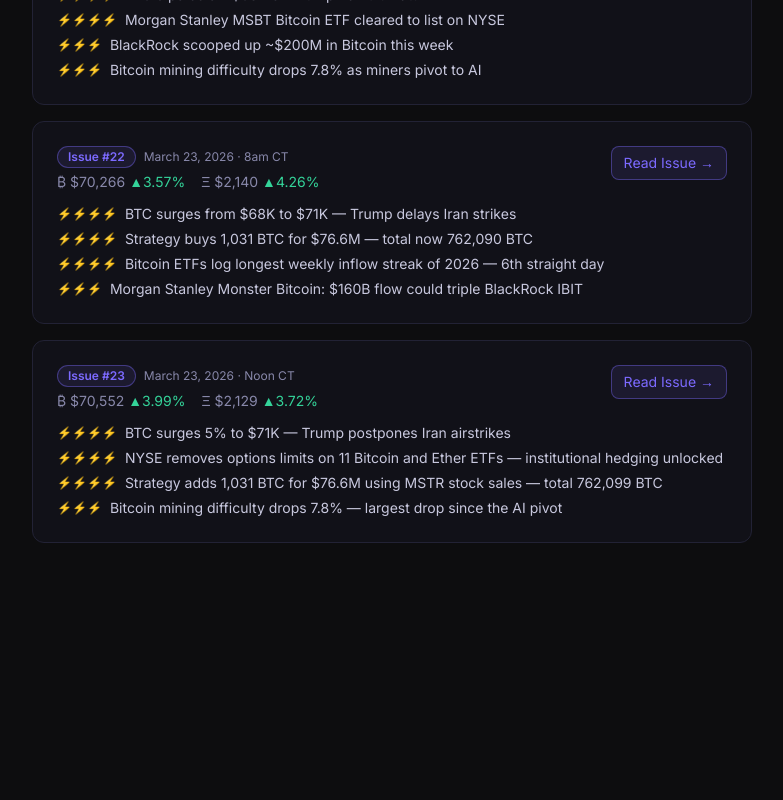
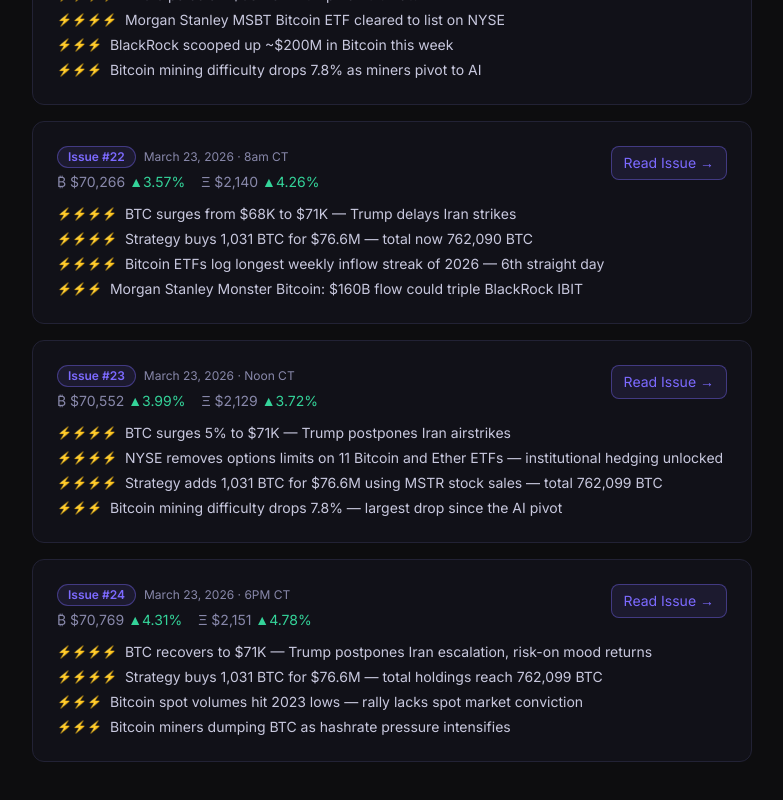
Before and after one commit to Mind-Dragon/zackor-signals, a Next.js app: page /issues in a window 1280 px wide. Shown: the part 5658-6458 px from the top of the page, without its empty margins (248-1031 px from the left). Before the commit the page ends 6249 px from the top, so only its background shows below. Built offline with nearby package versions, Linux system fonts and the light colour scheme.

Commit message:
Add Issue #24: BTC/ETH Briefing March 23, 2026 6PM CT

```diff
--- a/app/data/issues.ts
+++ b/app/data/issues.ts
@@ -28,6 +28,32 @@
 }
 
 export const ISSUES: Issue[] = [
+  {
+    id: '2026-03-23-6pm',
+    issueNumber: 24,
+    date: 'March 23, 2026',
+    time: '6PM CT',
+    btcPrice: '$70,769',
+    btcChange: '4.31%',
+    btcUp: true,
+    ethPrice: '$2,151',
+    ethChange: '4.78%',
+    ethUp: true,
+    sections: [
+      { icon: '₿', title: 'Bitcoin', signals: [
+    { rating: 4, headline: 'BTC recovers to $71K — Trump postpones Iran escalation, risk-on mood returns', detail: 'Bitcoin climbed back above $71,000 by 6pm CT as Trump delayed planned strikes against Iranian infrastructure, reversing the weekend\'s risk-off pressure. Macro-driven move: BTC fell below $68K on Friday on Trump\'s \'final warning\' before surging ~4% today. Reddit r/Bitcoin: \'Under $70K Is Such An Amazing Opportunity\' (score: 348). The Iran geo-risk premium appears to be fading with each postponement.' },
+    { rating: 4, headline: 'Strategy buys 1,031 BTC for $76.6M — total holdings reach 762,099 BTC', detail: 'Michael Saylor\'s Strategy renewed its $42B BTC acquisition plan and disclosed purchasing 1,031 BTC for $76.6M via common stock sales. Total holdings now 762,099 BTC. Notably, the pace has slowed from record weeks earlier in Q1 — Strategy bought $2B+ in a single week at peak. H100 Group simultaneously signed an LOI to acquire Europe\'s largest bitcoin treasury at 3,500 BTC.' },
+    { rating: 3, headline: 'Bitcoin spot volumes hit 2023 lows — rally lacks spot market conviction', detail: 'Despite the price recovery, Bitcoin spot trading volume dropped to levels not seen since 2023, per CoinTelegraph. Analysts flagging the disconnect: derivative open interest is healthy but spot buying isn\'t confirming the move. BlackRock registered outflows from both its BTC and ETH products to start the week — a mixed institutional signal.' },
+    { rating: 3, headline: 'Bitcoin miners dumping BTC as hashrate pressure intensifies', detail: 'Bitcoin miners are offloading BTC inventory, per TechBullion. AI competition for cheap power continues to squeeze mining economics. The combination of lower miner revenue and hashrate pressure historically signals short-term supply headwinds — though lower difficulty (down 7.8% last adjustment) eventually becomes a tailwind.' },
+    { rating: 2, headline: 'Wall Street analyst targets $500K Bitcoin on institutional adoption curve', detail: 'A Motley Fool-covered Wall Street analyst laid out the case for $500K BTC, citing the institutional absorption rate via spot ETFs (600+ institutions) and Strategy-style corporate treasury adoption. Long-horizon forecast, not short-term — included as sentiment context.' }
+      ] },
+      { icon: 'Ξ', title: 'Ethereum', signals: [
+    { rating: 4, headline: 'Hacker mints $80M in fake stablecoins and swaps for ETH — DeFi exploit confirmed', detail: 'A significant DeFi exploit was confirmed: a hacker minted approximately $80M in counterfeit stablecoins and converted them to ETH via on-chain swaps. Reddit r/CryptoCurrency post reached score 314. Exact protocol not specified in initial reports — exploit mechanism under investigation. ETH price impact absorbed within hours, consistent with market resilience at $2,150+ levels.' },
+    { rating: 3, headline: 'BitMine accumulates 4.66M ETH — institutional thesis strengthening', detail: 'BitMine\'s ETH holdings reached 4.66 million ETH, representing a major corporate treasury position in Ethereum. Analyst Lee reiterated the institutional accumulation thesis for ETH in a note cited by FXStreet. ETH ETF flows remain positive despite the broader BTC-ETH institutional divergence noted at noon.' },
+    { rating: 2, headline: 'Ethereum price forecasts: multiple analysts target $2,300 as next resistance', detail: 'Several analysts published ETH price forecasts for 2026, with $2,300 as the near-term target and longer-range targets between $3,500–$5,000 for year-end. ETH is up 4.78% today, outperforming BTC on the session — unusual given BTC typically leads macro-driven recoveries. ETH/BTC ratio ticking up marginally.' }
+      ] },
+    ],
+  },
   {
     id: '2026-03-23-noon',
     issueNumber: 23,
```
